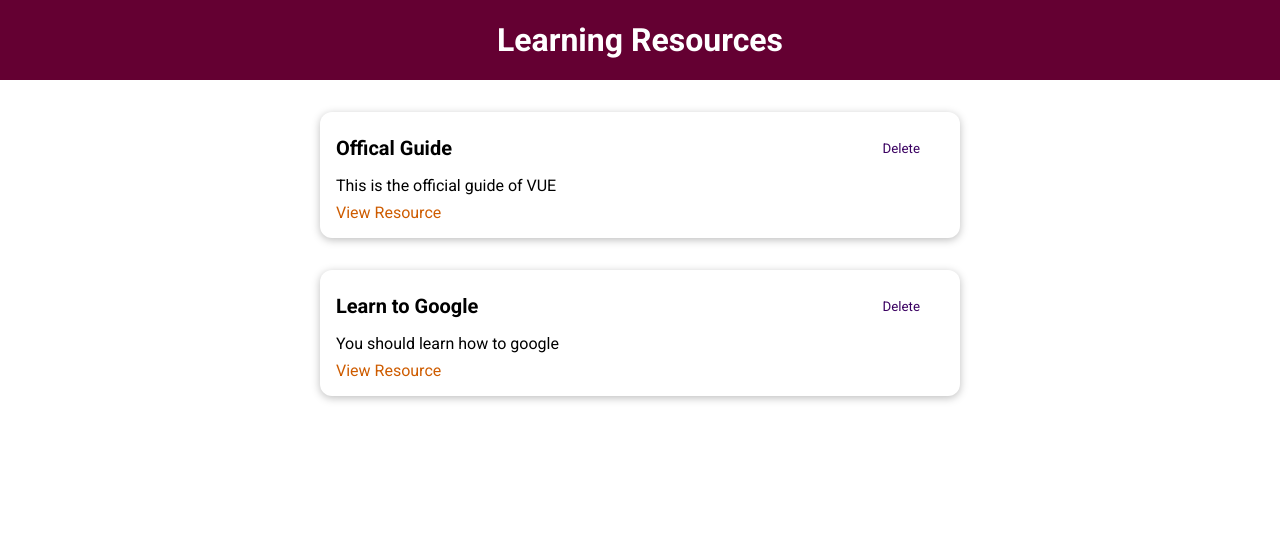
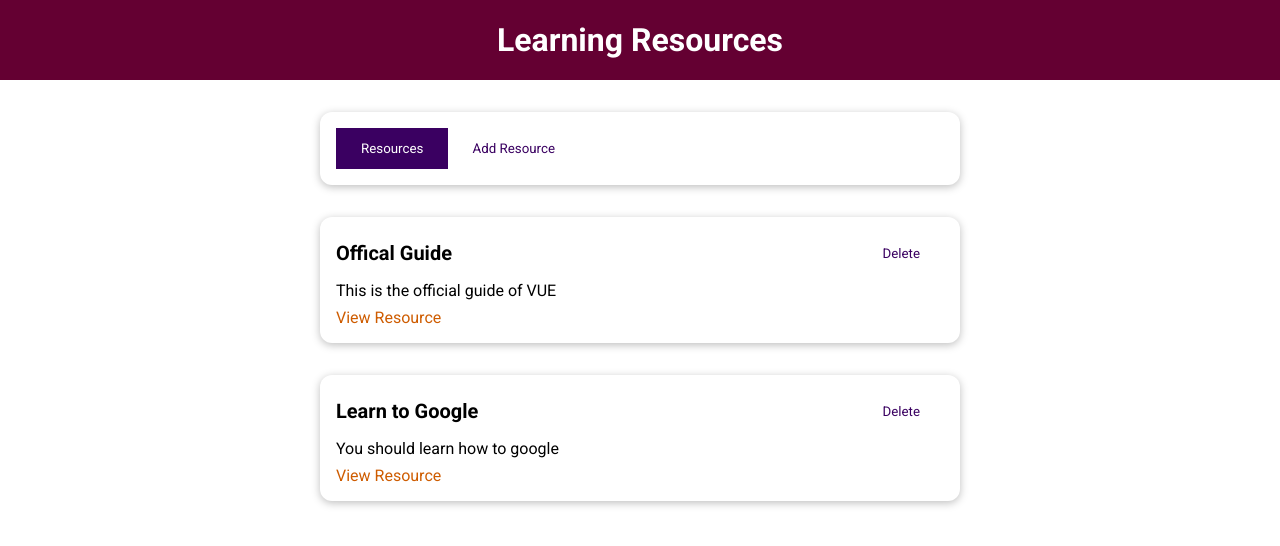
Before and after one commit to aplactuan/learning-resource, a Vue app: page / in a window 1280 px wide. Shown: the top 546 px of the page. Built offline with nearby package versions, Linux system fonts and the light colour scheme.

Commit message:
Add tabs for adding resources and add styling

```diff
--- a/src/App.vue
+++ b/src/App.vue
@@ -1,31 +1,16 @@
 <template>
-    <stored-resources :resources="storedResources"></stored-resources>
+    <the-header title="Learning Resources"></the-header>
+    <the-resources></the-resources>
 </template>
 <script>
-import StoredResources from  './components/learning-resources/StoredResources.vue';
+import TheHeader from './components/layouts/TheHeader.vue';
+import TheResources from './components/learning-resources/TheResources.vue';
 
 export default {
     components: {
-        StoredResources
+        TheHeader,
+        TheResources
     },
-    data() {
-        return {
-            storedResources: [
-                {
-                    id: 'official-guide',
-                    title: 'Offical Guide',
-                    description: 'This is the official guide of VUE',
-                    link: 'https://vuejs.org'
-                },
-                {
-                    id: 'learn-to-google',
-                    title: 'Learn to Google',
-                    description: 'You should learn how to google',
-                    link: 'https://google.org'
-                },
-            ]
-        }
-    }
 }
 </script>
 
--- /dev/null
+++ b/src/components/learning-resources/AddResource.vue
@@ -0,0 +1,3 @@
+<template>
+    <h2>Add Resource</h2>
+</template>
--- a/src/components/learning-resources/StoredResources.vue
+++ b/src/components/learning-resources/StoredResources.vue
@@ -1,5 +1,4 @@
 <template>
-    <the-header title="Learning Resources"></the-header>
     <ul>
         <learning-resource
             v-for="res in resources"
@@ -13,14 +12,12 @@
 
 <script>
 import LearningResource from './LearningResource.vue';
-import TheHeader from '../layouts/TheHeader.vue';
 
 export default {
     components: {
-        LearningResource,
-        TheHeader
+        LearningResource
     },
-    props: ['resources']
+    inject: ['resources']
 }
 </script>
 
--- /dev/null
+++ b/src/components/learning-resources/TheResources.vue
@@ -0,0 +1,55 @@
+<template>
+    <base-card>
+        <base-button @click="setSelectedTab('stored-resources')" :mode="storedResourcesButtonMode">Resources</base-button>
+        <base-button @click="setSelectedTab('add-resource')" :mode="addResourceButtonMode">Add Resource</base-button>
+    </base-card>
+    <component :is="selectedTab"></component>
+</template>
+<script>
+import StoredResources from './StoredResources.vue';
+import AddResource from './AddResource.vue';
+
+export default {
+  components: {
+      StoredResources,
+      AddResource
+   },
+    data() {
+        return {
+            selectedTab: 'stored-resources',
+            storedResources: [
+                {
+                    id: 'official-guide',
+                    title: 'Offical Guide',
+                    description: 'This is the official guide of VUE',
+                    link: 'https://vuejs.org'
+                },
+                {
+                    id: 'learn-to-google',
+                    title: 'Learn to Google',
+                    description: 'You should learn how to google',
+                    link: 'https://google.org'
+                },
+            ]
+        }
+    },
+    provide() {
+        return {
+            resources: this.storedResources
+        }
+    },
+    methods: {
+        setSelectedTab(tab) {
+            this.selectedTab = tab;
+        }
+    },
+    computed: {
+        storedResourcesButtonMode() {
+            return this.selectedTab === 'stored-resources' ? null : 'flat';
+        },
+        addResourceButtonMode() {
+            return this.selectedTab === 'add-resource' ? null : 'flat';
+        }
+    }
+}
+</script>
```
